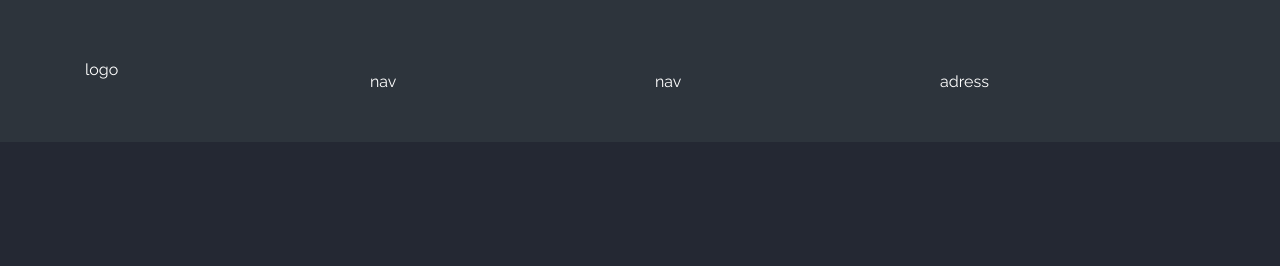
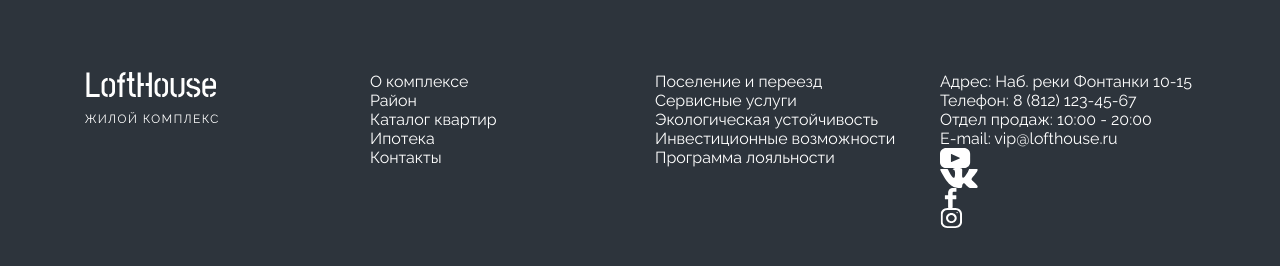
Before and after one commit to Balashova-dev/LoftHouse, a plain HTML site: page index.html in a window 1280 px wide. Drawn offline with Linux system fonts and the light colour scheme.

Commit message:
footer HTML content

```diff
--- a/index.html
+++ b/index.html
@@ -174,10 +174,48 @@
     <footer class="footer">
         <div class="container">
             <div class="footer__grid">
-                <div class="footer__logo">logo</div>
-                <div class="footer__nav">nav</div>
-                <div class="footer__nav">nav</div>
-                <div class="footer__adress">adress</div>
+                <div class="footer__logo">
+                    <a href="#!">
+                        <img src="./img/logo.svg" alt="LoftHouse">
+                    </a>
+                </div>
+                <div class="footer__nav">
+                    <nav>
+                        <ul class="footer__nav-list">
+                            <li><a href="#!">О комплексе</a></li>
+                            <li><a href="#!">Район</a></li>
+                            <li><a href="#!">Каталог квартир</a></li>
+                            <li><a href="#!">Ипотека</a></li>
+                            <li><a href="#!">Контакты</a></li>
+                        </ul>
+                    </nav>
+                    </div>
+                <div class="footer__nav">
+                    <nav>
+                        <ul class="footer__nav-list">
+                            <li><a href="#!">Поселение и переезд</a></li>
+                            <li><a href="#!">Сервисные услуги</a></li>
+                            <li><a href="#!">Экологическая устойчивость</a></li>
+                            <li><a href="#!">Инвестиционные возможности</a></li>
+                            <li><a href="#!">Программа лояльности </a></li>
+                        </ul>
+                    </nav>
+                    </div>
+                <div class="footer__adress">
+
+                    <ul class="footer__nav-list">
+                        <li>Адрес: Наб. реки Фонтанки 10-15</li>
+                        <li><a href="#!">Телефон: 8 (812) 123-45-67</a></li>
+                        <li>Отдел продаж: 10:00 - 20:00</li>
+                        <li>E-mail: vip@lofthouse.ru</li>
+                    </ul>
+                    <ul class="socials">
+                        <li><a href="#!"><img src="./img/socials/youtube.svg" alt=""></a></li>
+                        <li><a href="#!"><img src="./img/socials/vk.svg" alt=""></a></li>
+                        <li><a href="#!"><img src="./img/socials/facebook.svg" alt=""></a></li>
+                        <li><a href="#!"><img src="./img/socials/instagram.svg" alt=""></a></li>
+                    </ul>
+                </div>
             </div>
         </div>
     </footer>
```
Also changed, not shown: img/socials/facebook.svg (added), img/socials/instagram.svg (added), img/socials/vk.svg (added), img/socials/youtube.svg (added).
